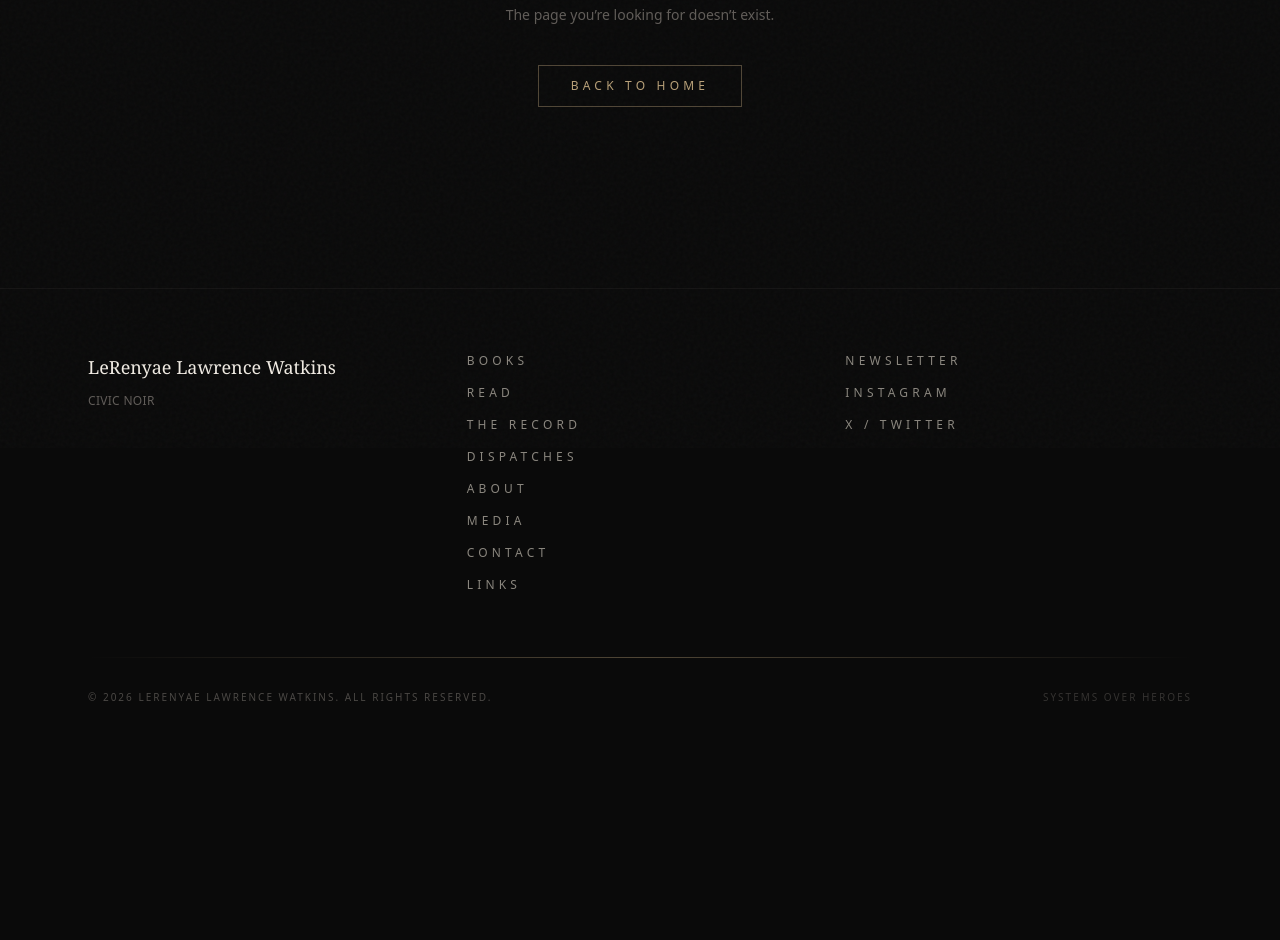
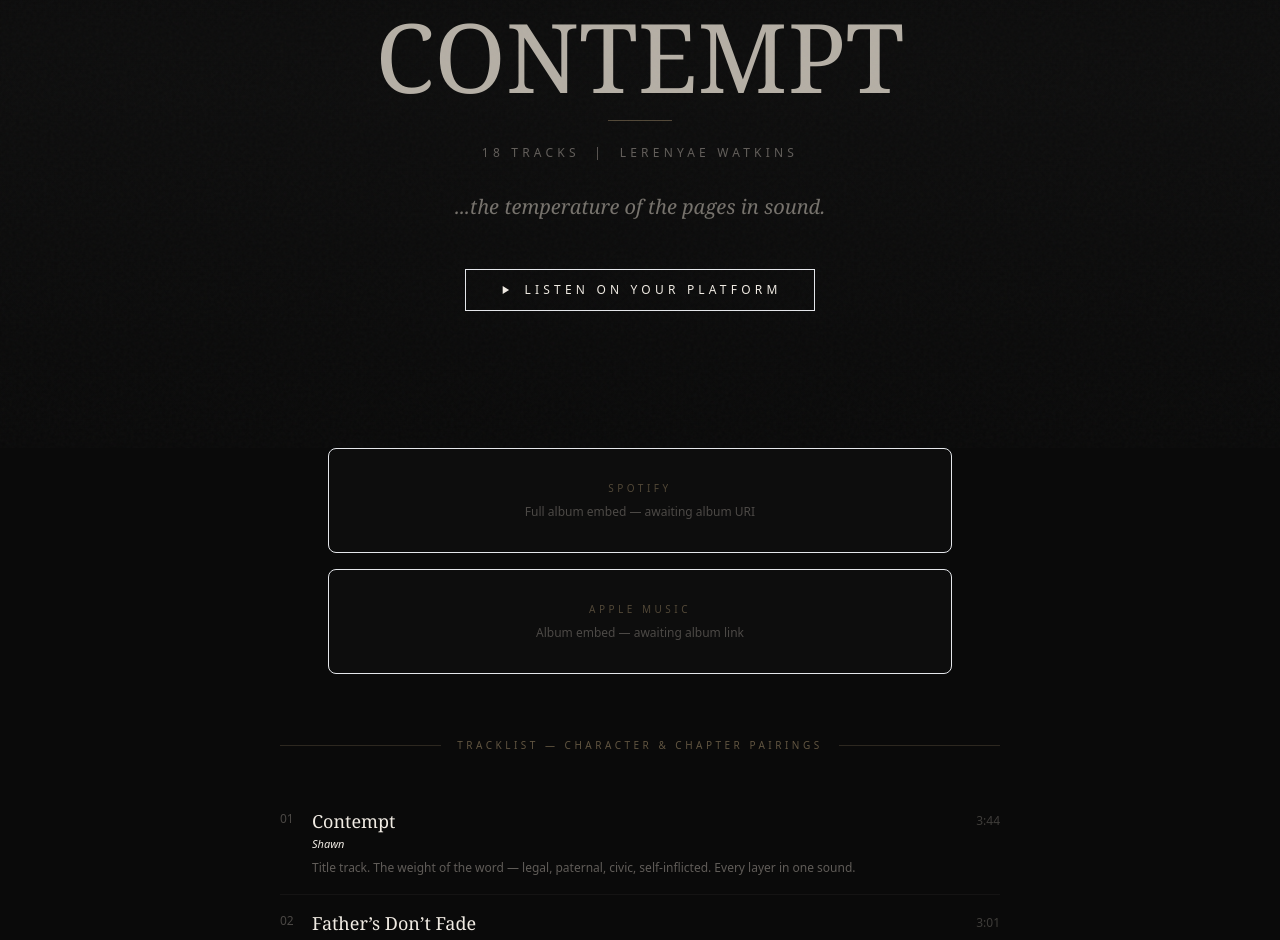
Before and after one commit to lerenyae/Civic-Noir-site, a Next.js app: page /soundtrack in a window 1280 px wide. Before the commit this address had no page. Shown: the part 352-1292 px from the top of the page. Before the commit the page ends 1121 px from the top, so only its background shows below. Built offline with nearby package versions, Linux system fonts and the light colour scheme.

Commit message:
Add /soundtrack page - Sounds of Contempt (18 tracks)

```diff
--- /dev/null
+++ b/app/soundtrack/page.tsx
@@ -0,0 +1,120 @@
+import type { Metadata } from "next";
+import Link from "next/link";
+import SectionReveal from "@/components/SectionReveal";
+
+export const metadata: Metadata = {
+  title: "Soundtrack",
+  description: "Sounds of Contempt — 18 tracks. The temperature of the pages in sound. Original novel soundtrack by LeRenyae Watkins.",
+};
+
+const tracks = [
+  { num: "01", title: "Contempt", time: "3:44", character: "Shawn", moment: "Title track. The weight of the word — legal, paternal, civic, self-inflicted. Every layer in one sound." },
+  { num: "02", title: "Father’s Don’t Fade", time: "3:01", character: "Shawn / Leo", moment: "Leo’s collapse on the courthouse steps. The briefcase. The inheritance no one asked for. Ch 1–2." },
+  { num: "03", title: "Leather and Blood", time: "3:18", character: "Shawn", moment: "The briefcase opened. Leo’s case files, the Fedwire voucher, the IA file on Han. Clean on paper. Dirty in daylight. Ch 3." },
+  { num: "04", title: "Crimson Fuse", time: "4:05", character: "Han / The City", moment: "The case fractures. Sandtown entry. Gunfire on exit. Parker chained in a basement. The city detonating. Ch 32." },
+  { num: "05", title: "All Falls Down", time: "1:59", character: "Antonio", moment: "The rally. The bottle. The shot. Garrick drops. Antonio is underneath. Everything collapses in under two minutes." },
+  { num: "06", title: "Letterhead", time: "3:07", character: "The Firm", moment: "Davidson & Associates. The name on the door. The name on the debt. Institutional pressure in stereo." },
+  { num: "07", title: "Cold Trail", time: "3:11", character: "Jordan", moment: "Jordan chasing the missing witness. Eve behind Red Orchid. The story that doesn’t want exposure. Ch 18–20." },
+  { num: "08", title: "No Sirens", time: "3:24", character: "Han", moment: "Han at the Iron Rail. The favors. The math between the people he loved and the system that held their debts. Ch 4–5." },
+  { num: "09", title: "Maya", time: "3:51", character: "Maya", moment: "The gallery. The divorce. The canvases face-down in glass. She doesn’t argue — she observes. Her accuracy is the weapon. Ch 23." },
+  { num: "10", title: "I Miss the Sun", time: "3:43", character: "Antonio", moment: "Antonio in county. The fluorescent halo. Lights on all night. No window. Stillness cost less than guessing. Ch 6." },
+  { num: "11", title: "Before I Walk In", time: "3:04", character: "Shawn", moment: "The morning of opening statements. Briefcase burned cold in his palm. Leo’s habits borrowing his hands. Ch 24." },
+  { num: "12", title: "Glass Halo", time: "4:14", character: "Antonio", moment: "TRUTH IS A BID carved in the wall. The metal sheet pretending to be a mirror. A boy learning to breathe where no one taught him how." },
+  { num: "13", title: "Hold My Name", time: "4:31", character: "Antonio", moment: "Antonio’s prayer from the inside. Don’t let them make me something I ain’t. The name is all he has left." },
+  { num: "14", title: "Exits", time: "2:26", character: "Jordan", moment: "Jordan in Central Booking. Charged. Bail denied. The documenter becomes the document. Ch 43." },
+  { num: "15", title: "What It Cost", time: "3:27", character: "Shawn / Han / Jordan", moment: "The reckoning. Three men who paid for the truth in different currencies. Nobody got change." },
+  { num: "16", title: "Shame", time: "3:09", character: "Shawn", moment: "Shawn confronting what he became to win. The tools he used. The father he sounds like. The name he can’t return." },
+  { num: "17", title: "Case Closed", time: "3:08", character: "The System", moment: "The split verdict. The system doesn’t give clean wins. It adjusts. Paperwork and silence. Ch 51." },
+  { num: "18", title: "Charm City", time: "3:24", character: "Baltimore", moment: "The closer. The city wakes up the same way it went to sleep. Cranes on the harbor. Domino burns red. Baltimore doesn’t apologize." },
+];
+
+export default function SoundtrackPage() {
+  return (
+    <>
+      {/* HERO */}
+      <section className="relative min-h-[90vh] flex items-center justify-center px-6">
+        <div className="absolute inset-0 bg-gradient-to-b from-noir-950 via-noir-900/50 to-noir-950" />
+        <div className="absolute top-1/3 left-1/2 -translate-x-1/2 w-[500px] h-[500px] bg-burgundy/[0.06] rounded-full blur-[140px]" />
+        <div className="relative max-w-3xl mx-auto text-center">
+          <SectionReveal>
+            <p className="text-[10px] font-sans font-light tracking-ultra uppercase text-gold/50 mb-8">Original Novel Soundtrack</p>
+          </SectionReveal>
+          <SectionReveal delay={100}>
+            <h1 className="font-serif text-5xl sm:text-6xl md:text-7xl lg:text-8xl text-bone-100 font-light leading-[1.05] mb-4">
+              SOUNDS OF<br /><span className="text-bone-300/80">CONTEMPT</span>
+            </h1>
+          </SectionReveal>
+          <SectionReveal delay={200}>
+            <div className="w-16 h-px bg-gold/40 mx-auto mb-6 animate-line-grow origin-center" />
+          </SectionReveal>
+          <SectionReveal delay={300}>
+            <p className="text-xs font-sans font-light tracking-ultra uppercase text-bone-300/40 mb-8">18 Tracks &nbsp;|&nbsp; LeRenyae Watkins</p>
+          </SectionReveal>
+          <SectionReveal delay={400}>
+            <p className="font-serif text-lg md:text-xl text-bone-300/50 font-light italic mb-12">...the temperature of the pages in sound.</p>
+          </SectionReveal>
+          <SectionReveal delay={500}>
+            <a
+              href="https://distrokid.com/hyperfollow/lerenyaewatkins/sounds-of-contempt"
+              target="_blank"
+              rel="noopener noreferrer"
+              className="inline-flex items-center gap-3 px-8 py-3 border border-burgundy/60 text-bone bg-burgundy/20 text-xs font-sans font-light tracking-ultra uppercase hover:bg-burgundy/30 hover:border-burgundy transition-all duration-300"
+            >
+              <svg viewBox="0 0 24 24" className="w-3.5 h-3.5 fill-current"><path d="M8 5v14l11-7z" /></svg>
+              Listen on Your Platform
+            </a>
+          </SectionReveal>
+        </div>
+      </section>
+
+      {/* EMBEDS */}
+      <section className="max-w-2xl mx-auto px-6 pb-16">
+        <SectionReveal>
+          <div className="flex flex-col gap-4">
+            <div className="border border-bone-300/8 bg-noir-900/50 rounded-lg p-8 text-center">
+              <p className="text-[10px] font-sans font-light tracking-ultra uppercase text-gold/40 mb-2">Spotify</p>
+              <p className="text-xs text-bone-300/30 font-light">Full album embed &mdash; awaiting album URI</p>
+            </div>
+            <div className="border border-bone-300/8 bg-noir-900/50 rounded-lg p-8 text-center">
+              <p className="text-[10px] font-sans font-light tracking-ultra uppercase text-gold/40 mb-2">Apple Music</p>
+              <p className="text-xs text-bone-300/30 font-light">Album embed &mdash; awaiting album link</p>
+            </div>
+          </div>
+        </SectionReveal>
+      </section>
+
+      {/* TRACKLIST */}
+      <section className="max-w-3xl mx-auto px-6 pb-24">
+        <SectionReveal>
+          <div className="flex items-center gap-4 mb-10">
+            <div className="h-px flex-1 bg-gold/20" />
+            <p className="text-[10px] font-sans font-light tracking-ultra uppercase text-gold/50 whitespace-nowrap">Tracklist &mdash; Character &amp; Chapter Pairings</p>
+            <div className="h-px flex-1 bg-gold/20" />
+          </div>
+        </SectionReveal>
+
+        <div className="flex flex-col">
+          {tracks.map((track, i) => (
+            <SectionReveal key={track.num} delay={i * 30}>
+              <TrackRow track={track} />
+            </SectionReveal>
+          ))}
+        </div>
+      </section>
+    </>
+  );
+}
+
+function TrackRow({ track }: { track: typeof tracks[number] }) {
+  return (
+    <div className="group grid grid-cols-[2rem_1fr_auto] items-start py-4 border-b border-bone-300/5 hover:bg-bone/[0.02] transition-colors duration-200">
+      <span className="text-xs text-bone-300/30 font-sans font-light tabular-nums pt-0.5">{track.num}</span>
+      <div className="min-w-0">
+        <p className="font-serif text-lg text-bone-200 font-light leading-snug">{track.title}</p>
+        <p className="text-[11px] text-burgundy-light font-sans font-light italic mt-0.5">{track.character}</p>
+        <p className="text-xs text-bone-300/40 font-light leading-relaxed mt-1.5 hidden md:block group-hover:text-bone-300/55 transition-colors duration-300">{track.moment}</p>
+      </div>
+      <span className="text-xs text-bone-300/25 font-sans font-light tabular-nums pt-1 pl-4">{track.time}</span>
+    </div>
+  );
+}
```
